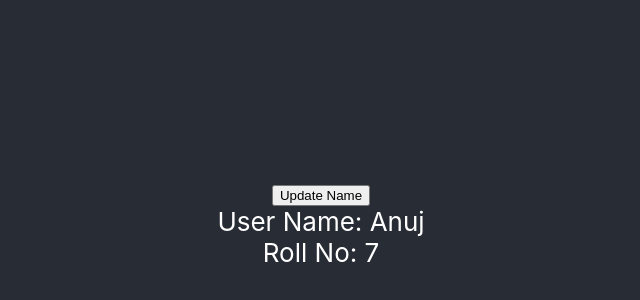
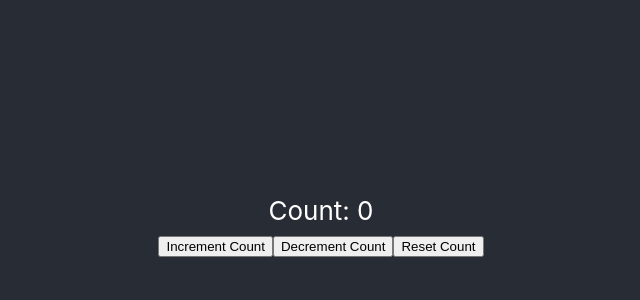
Before and after one commit to anujsingla/react-course, a React (Create React App) app: page / in a window 1280 px wide. Shown: the part 174-474 px from the top of the page, without its empty margins (319-959 px from the left). Built offline with nearby package versions, Linux system fonts and the light colour scheme.

Commit message:
useReducer hook .

```diff
--- a/src/App.tsx
+++ b/src/App.tsx
@@ -1,6 +1,7 @@
 import { QueryClient, QueryClientProvider } from "react-query";
 import "./App.css";
-import { UseContextHook } from "./Components/UseContextHook";
+// import { UseContextHook } from "./Components/UseContextHook";
+import { UseReducerHook } from "./Components/UseReducerHook";
 // import { CustomHooks } from "./Components/CustomHooks";
 // import { UseRefExample } from "./Components/UseRefExample";
 // import { ConditionalRender } from "./Components/ConditionalRender";
@@ -30,7 +31,8 @@ function App() {
           {/* <MultipleItems /> */}
           {/* <CustomHooks /> */}
           {/* <UseRefExample /> */}
-          <UseContextHook />
+          {/* <UseContextHook /> */}
+          <UseReducerHook />
         </header>
       </div>
     </QueryClientProvider>
--- /dev/null
+++ b/src/Components/UseReducerHook.tsx
@@ -0,0 +1,53 @@
+import { useReducer } from "react";
+
+// useReducer Hook
+
+// - Same hook like useState to manage state
+// - Helps to manage complex state logic in application.
+// - It accepts a reducer function as its first parameter and the initial state as the second.
+// - Return current state and dispatch method to update the state like Redux.
+// - useContext + useReducer -> can be good alternative to Redux
+// - useReducer(reducer, initialState)
+
+// Redux:
+
+// Store ->  an immutable object that holds the applications state data
+// Reducer ->  a function that returns some state data, triggered by an action type.
+// Action -> an object that tells the reducer how to change the state.
+
+// useState vs useReducer
+
+// useState -> for simple state (primitive values)
+// useReducer -> for complex state (form states, objects, nested array)
+
+interface IState {
+    count: number;
+}
+
+const initialValue: IState = { count: 0 };
+
+function reducer(state: IState, action: any) {
+    switch (action.type) {
+        case 'increment':
+            return { count: state.count + 1 }
+        case 'decrement':
+            return { count: state.count - 1 }
+        case 'reset':
+            return { count: 0 }
+        default:
+            return { count: state.count }
+    }
+}
+
+export function UseReducerHook() {
+    const [countState, dispatch] = useReducer(reducer, initialValue);
+
+    return (
+        <div>
+            Count: {countState.count} <br />
+            <button onClick={() => dispatch({ type: 'increment' })}>Increment Count</button>
+            <button onClick={() => dispatch({ type: 'decrement' })}>Decrement Count</button>
+            <button onClick={() => dispatch({ type: 'reset' })}>Reset Count</button>
+        </div>
+    )
+}
```
